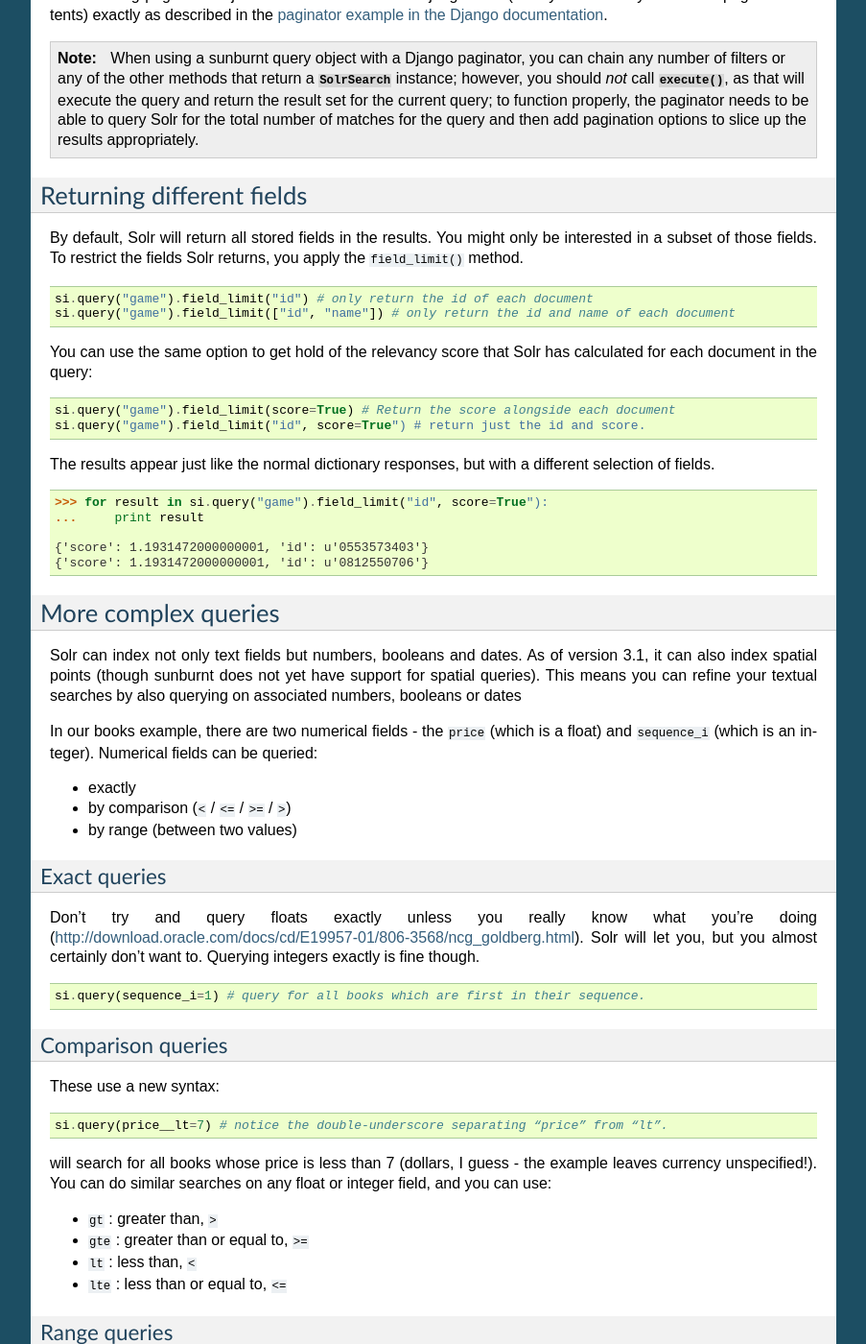
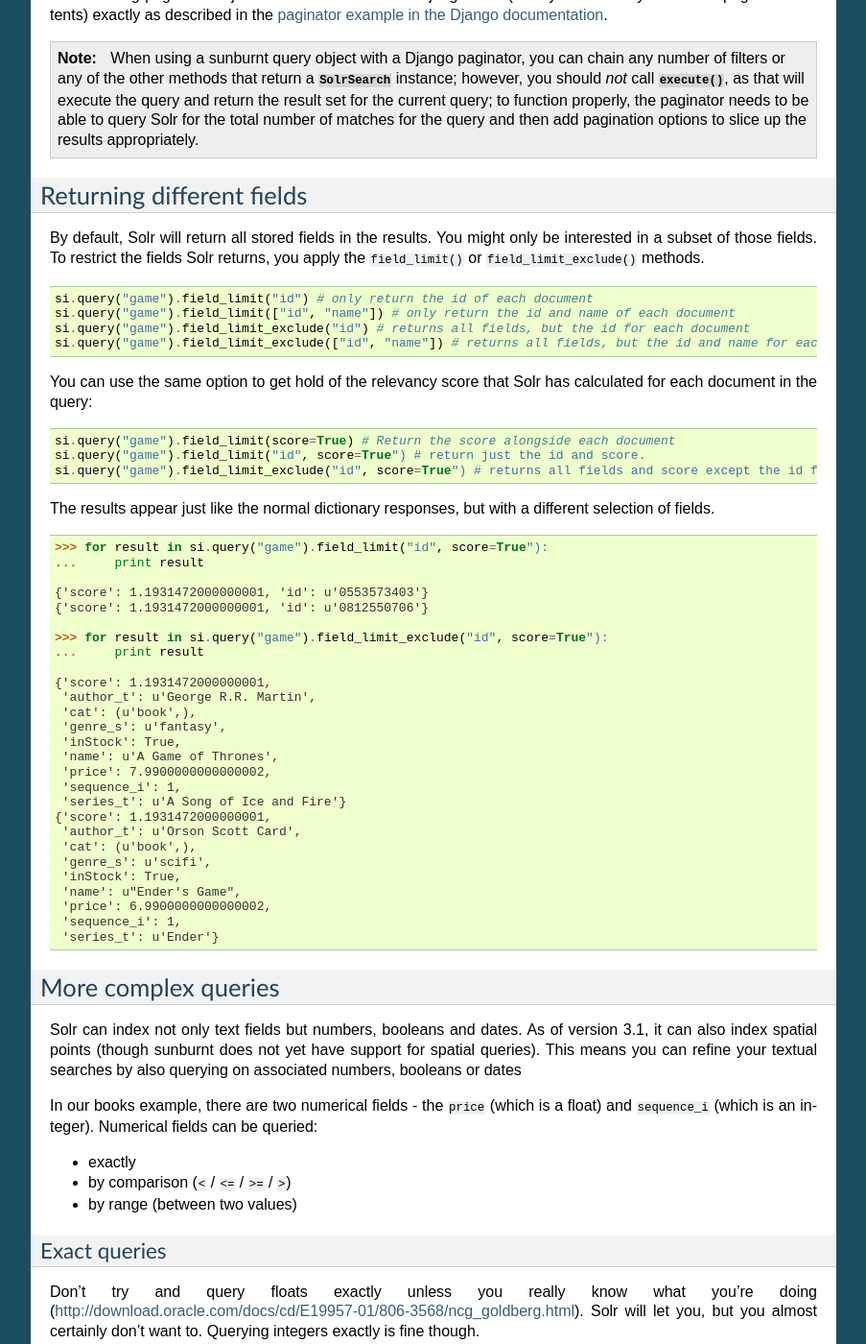
Before and after one commit to tow/sunburnt, a Sphinx documentation site: the page built from docs/queryingsolr.rst, in a window 1280 px wide and 1400 px high, scrolled down 3988 px. Shown: the whole window at 96% size, without its empty margins (198-1101 px from the left). Built offline with Sphinx 7.4.7, drawn with Linux system fonts in a browser that asks for light colours.

Commit message:
added field_limit_exclude as alternative to field_limit

```diff
--- a/docs/queryingsolr.rst
+++ b/docs/queryingsolr.rst
@@ -284,12 +284,14 @@ Returning different fields
 
 By default, Solr will return all stored fields in the results. You
 might only be interested in a subset of those fields. To restrict
-the fields Solr returns, you apply the ``field_limit()`` method.
+the fields Solr returns, you apply the ``field_limit()`` or ``field_limit_exclude()`` methods.
 
 ::
 
   si.query("game").field_limit("id") # only return the id of each document
   si.query("game").field_limit(["id", "name"]) # only return the id and name of each document
+  si.query("game").field_limit_exclude("id") # returns all fields, but the id for each document
+  si.query("game").field_limit_exclude(["id", "name"]) # returns all fields, but the id and name for each document
 
 You can use the same option to get hold of the relevancy score that Solr
 has calculated for each document in the query:
@@ -298,6 +300,7 @@ has calculated for each document in the query:
 
  si.query("game").field_limit(score=True) # Return the score alongside each document
  si.query("game").field_limit("id", score=True") # return just the id and score.
+ si.query("game").field_limit_exclude("id", score=True") # returns all fields and score except the id field.
 
 The results appear just like the normal dictionary responses, but with a different
 selection of fields.
@@ -309,6 +312,28 @@ selection of fields.
 
  {'score': 1.1931472000000001, 'id': u'0553573403'}
  {'score': 1.1931472000000001, 'id': u'0812550706'}
+
+ >>> for result in si.query("game").field_limit_exclude("id", score=True"):
+ ...     print result
+
+ {'score': 1.1931472000000001,
+  'author_t': u'George R.R. Martin',
+  'cat': (u'book',),
+  'genre_s': u'fantasy',
+  'inStock': True,
+  'name': u'A Game of Thrones',
+  'price': 7.9900000000000002,
+  'sequence_i': 1,
+  'series_t': u'A Song of Ice and Fire'}
+ {'score': 1.1931472000000001,
+  'author_t': u'Orson Scott Card',
+  'cat': (u'book',),
+  'genre_s': u'scifi',
+  'inStock': True,
+  'name': u"Ender's Game",
+  'price': 6.9900000000000002,
+  'sequence_i': 1,
+  'series_t': u'Ender'}
 
 
 
```
Also changed, not shown: 1 other file.
